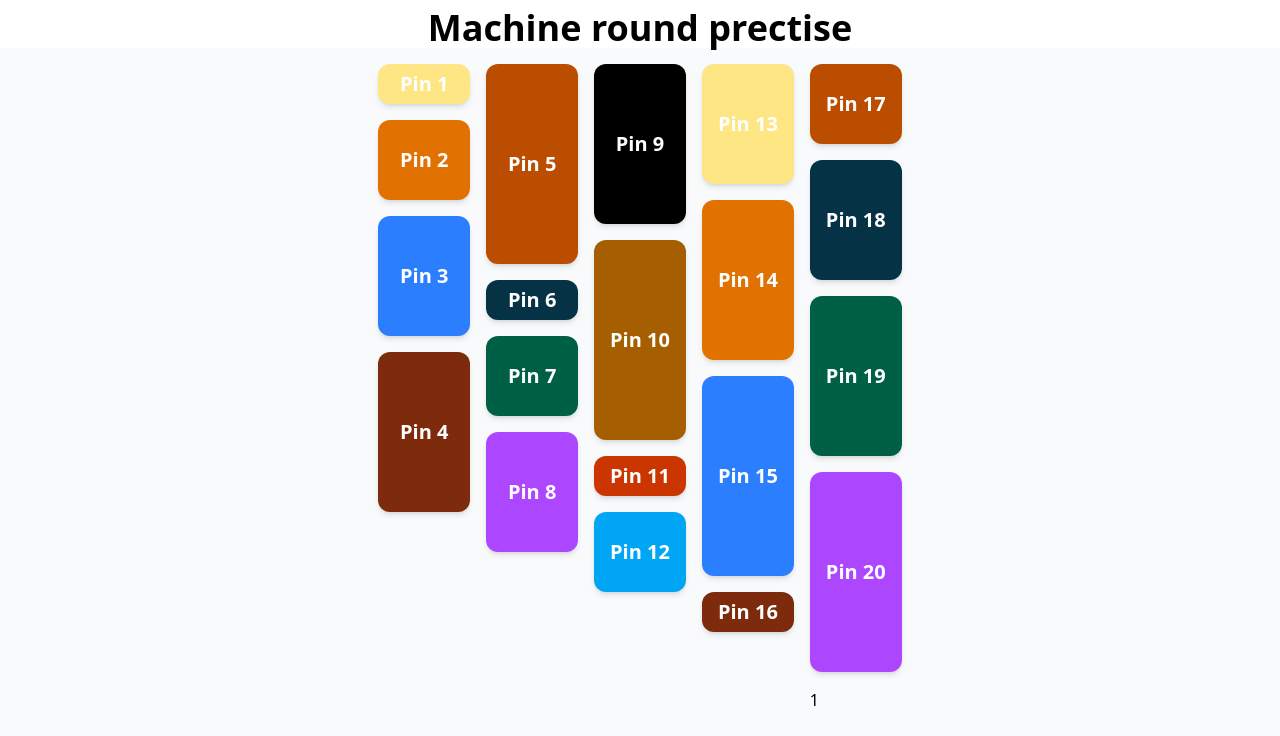
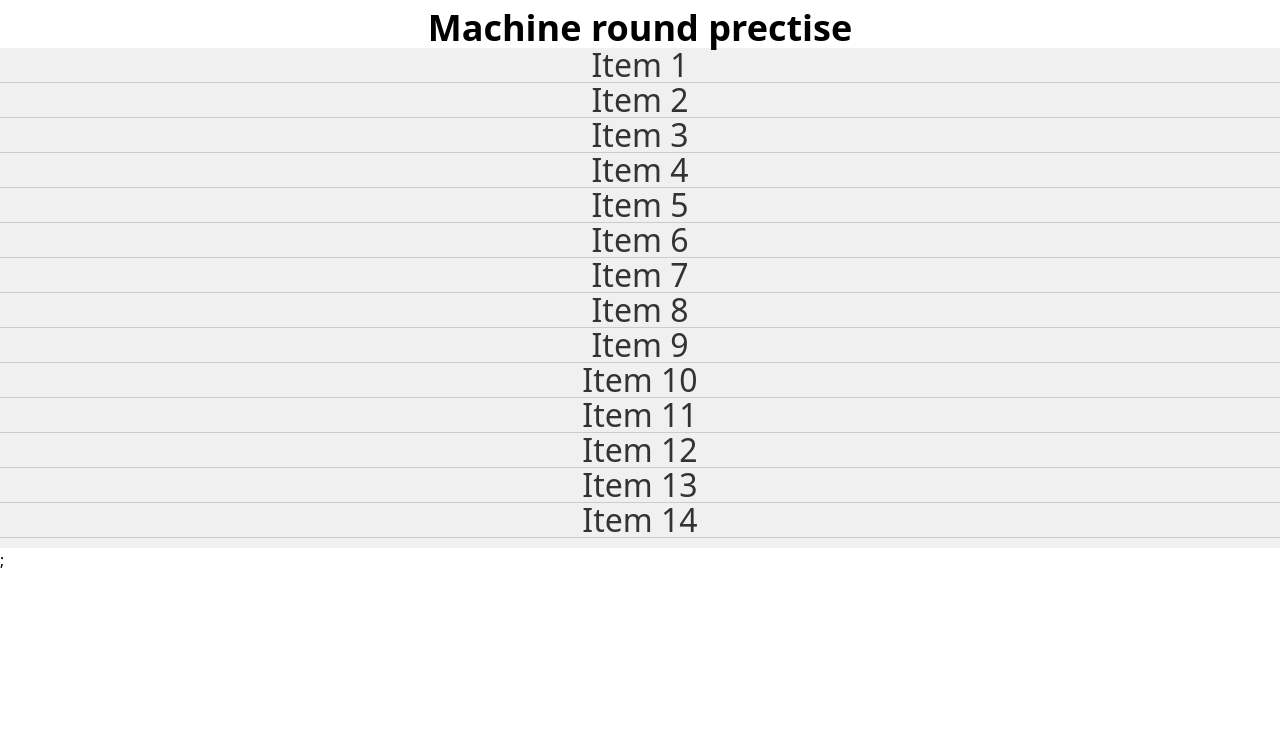
Before and after one commit to arjun808/machine_coding, a React (Vite) app: page / in a window 1280 px wide. Shown: the top 736 px of the page. Built offline with nearby package versions, Linux system fonts and the light colour scheme.

Commit message:
feat: infinite scrolling added

```diff
--- a/src/App.tsx
+++ b/src/App.tsx
@@ -1,5 +1,6 @@
+import InfiniteScrolling from "./Questions/InfiniteScrolling";
 import PinterstLayout from "./Questions/PinterstLayout";
-
+const List = Array.from({ length: 100 }).map((_, i) => `Item ${i + 1}`);
 const App = () => {
   return (
     <div>
@@ -8,7 +9,8 @@ const App = () => {
       </h1>
       {/* <Stepper /> */}
       {/* <DragAndDrop /> */}
-      <PinterstLayout />
+      {/* <PinterstLayout /> */}
+      <InfiniteScrolling list={List} height={500} itemHeight={35} />;
     </div>
   );
 };
--- /dev/null
+++ b/src/Questions/InfiniteScrolling/InfiniteScrolling.tsx
@@ -0,0 +1,55 @@
+import { useState } from "react";
+
+const InfiniteScrolling = ({ list, height, itemHeight }) => {
+  const [index, setIndex] = useState([0, Math.floor(height / itemHeight)]);
+
+  const handleScroll = (e) => {
+    const scrollTop = e.target.scrollTop;
+    const newStartIndex = Math.floor(scrollTop / itemHeight);
+    const newEndIndex = newStartIndex + Math.floor(height / itemHeight);
+    if (newStartIndex !== index[0] || newEndIndex !== index[1]) {
+      setIndex([newStartIndex, newEndIndex]);
+    }
+  };
+
+  return (
+    <div
+      onScroll={handleScroll}
+      style={{
+        height: `${height}px`,
+        overflowY: "auto",
+        fontSize: "2rem",
+        color: "#333",
+        backgroundColor: "#f0f0f0",
+      }}
+    >
+      <div
+        style={{
+          height: `${list.length * itemHeight}px`,
+          position: "relative",
+        }}
+      >
+        {list.slice(index[0], index[1]).map((item, i) => (
+          <div
+            key={i}
+            style={{
+              position: "absolute",
+              top: (index[0] + i) * itemHeight,
+              height: `${itemHeight}px`,
+              display: "flex",
+              justifyContent: "center",
+              alignItems: "center",
+              borderBottom: "1px solid #ccc",
+              left: 0,
+              right: 0,
+            }}
+          >
+            {item}
+          </div>
+        ))}
+      </div>
+    </div>
+  );
+};
+
+export default InfiniteScrolling;
--- /dev/null
+++ b/src/Questions/InfiniteScrolling/index.ts
@@ -0,0 +1 @@
+export {default} from "./InfiniteScrolling"
--- a/src/Questions/PinterstLayout/PinterstLayout.tsx
+++ b/src/Questions/PinterstLayout/PinterstLayout.tsx
@@ -17,8 +17,8 @@ const PinterestLayout = () => {
 
   return (
     <div className="flex justify-center p-4 bg-gray-50 min-h-screen">
-      <div className="columns-2 sm:columns-3 md:columns-4 lg:columns-5 gap-4">
-        {[...Array(20)].map((_, index) => {
+      <div  className="columns-2 sm:columns-3 md:columns-4 lg:columns-5 gap-4 ">
+        {[...Array(80)].map((_, index) => {
           const height = heights[index % heights.length];
           const bgColor = colors[index % colors.length];
 
```
